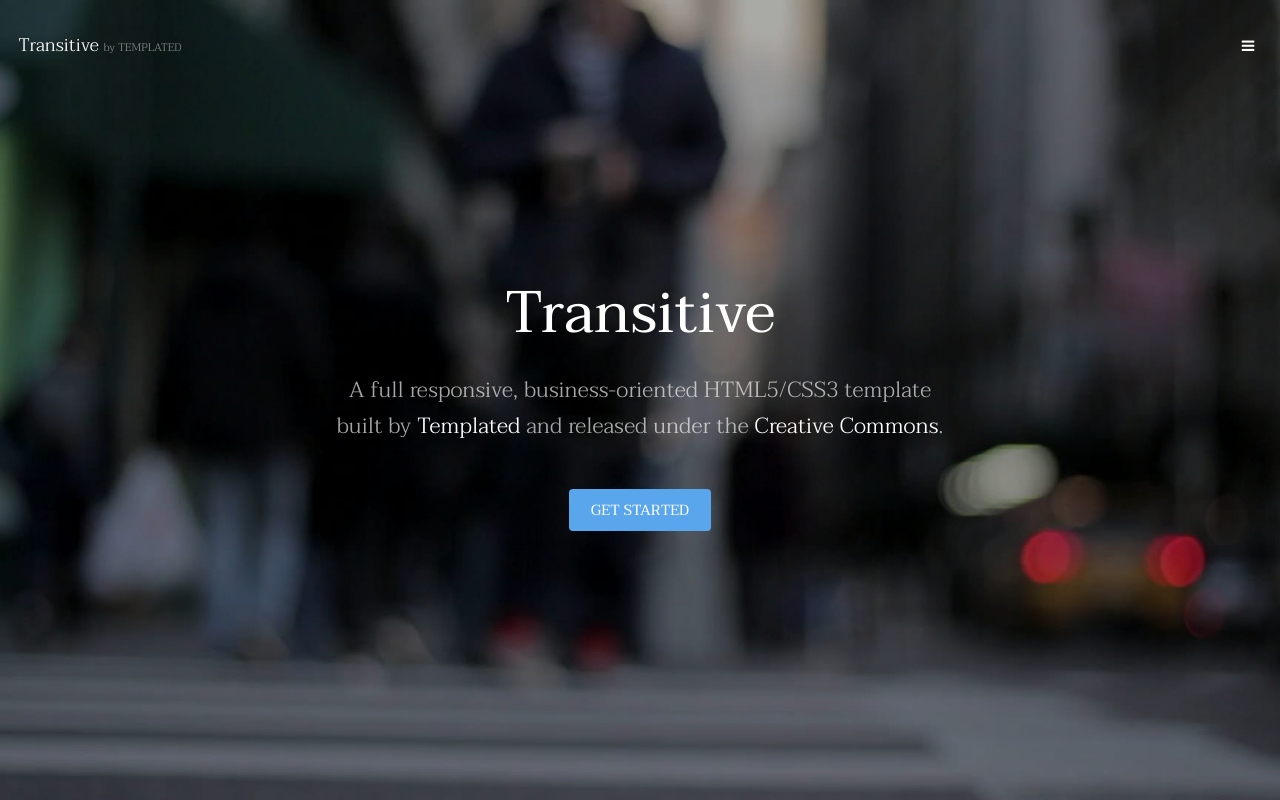
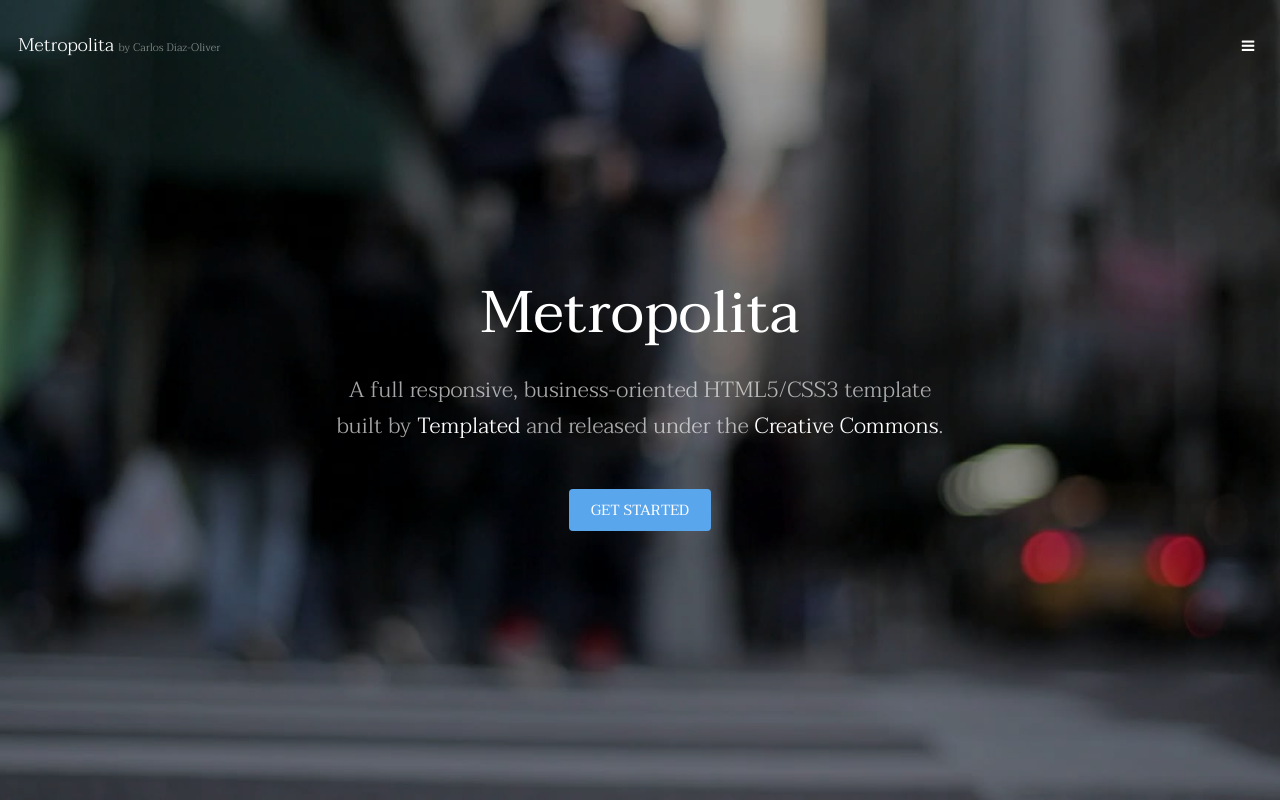
Before and after one commit to olivetti-c/04_REP_METROPOLITA, a plain HTML site: page index.html in a window 1280 px wide. Shown: the top 800 px of the page. Drawn offline with Linux system fonts and the light colour scheme.

Commit message:
Cambios en la portada por CARLOS

```diff
--- a/index.html
+++ b/index.html
@@ -6,7 +6,7 @@
 -->
 <html>
 	<head>
-		<title>Transitive by TEMPLATED</title>
+		<title>Metropolita by Carlos Díaz-Oliver</title>
 		<meta charset="utf-8" />
 		<meta name="viewport" content="width=device-width, initial-scale=1" />
 		<link rel="stylesheet" href="assets/css/main.css" />
@@ -15,7 +15,7 @@
 
 		<!-- Header -->
 			<header id="header" class="alt">
-				<div class="logo"><a href="index.html">Transitive <span>by TEMPLATED</span></a></div>
+				<div class="logo"><a href="index.html">Metropolita <span>by Carlos Díaz-Oliver</span></a></div>
 				<a href="#menu" class="toggle"><span>Menu</span></a>
 			</header>
 
@@ -36,7 +36,7 @@
 		-->
 			<section id="banner" data-video="images/banner">
 				<div class="inner">
-					<h1>Transitive</h1>
+					<h1>Metropolita</h1>
 					<p>A full responsive, business-oriented HTML5/CSS3 template<br />
 					built by <a href="https://templated.co/">Templated</a> and released under the <a href="https://templated.co/license">Creative Commons</a>.</p>
 					<a href="#one" class="button special scrolly">Get Started</a>
```
